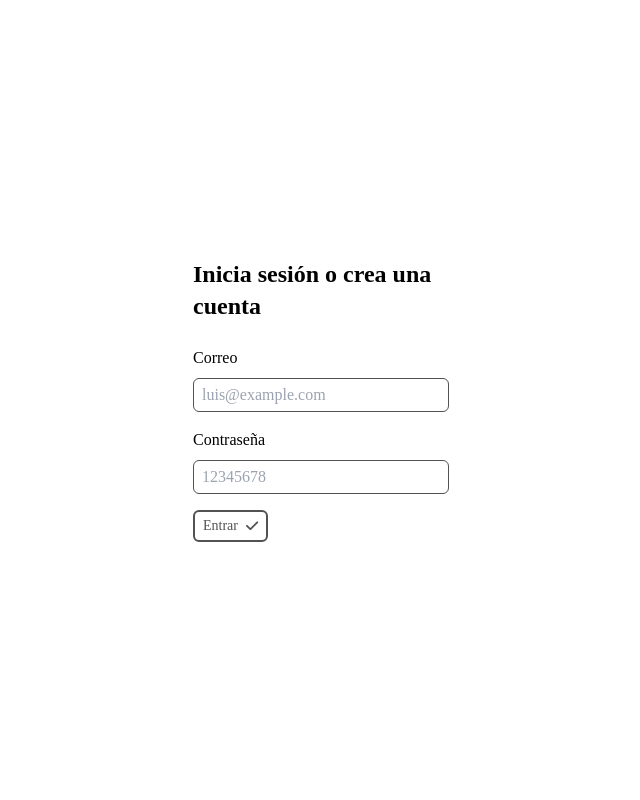
After one commit to LUISEDOCCOR/Portafy, a Flask app: page /auth/ in a window 1280 px wide. The commit adds this page. Shown: the whole page, without its empty margins (319-959 px from the left). Run offline with Flask 3, Linux system fonts and the light colour scheme; some libraries are stand-ins or nearby versions; some web fonts are replaced.

Commit message:
feat: create auth page (only page)

```diff
--- a/app.py
+++ b/app.py
@@ -1,6 +1,8 @@
 from flask import Flask, render_template
+from routes.auth_routes import bp as bp_auth
 
 app = Flask(__name__)
+app.register_blueprint(bp_auth)
 
 @app.get("/")
 def index():
--- /dev/null
+++ b/controllers/auth_controllers.py
@@ -0,0 +1,6 @@
+from flask import render_template
+
+class AuthController:
+    @classmethod
+    def auth (cls):
+        return render_template("pages/auth.html")
--- /dev/null
+++ b/routes/auth_routes.py
@@ -0,0 +1,8 @@
+from flask import Blueprint
+from controllers.auth_controllers import AuthController
+
+bp = Blueprint("auth", __name__, url_prefix="/auth")
+
+@bp.route("/", methods=["GET", "POST"])
+def auth ():
+    return AuthController.auth()
--- a/static/css/output.css
+++ b/static/css/output.css
@@ -562,6 +562,10 @@ video {
   display: block;
 }
 
+.flex {
+  display: flex;
+}
+
 .inline-flex {
   display: inline-flex;
 }
@@ -576,6 +580,30 @@ video {
 
 .w-full {
   width: 100%;
+}
+
+.w-72 {
+  width: 18rem;
+}
+
+.w-96 {
+  width: 24rem;
+}
+
+.w-\[30vw\] {
+  width: 30vw;
+}
+
+.w-\[25vw\] {
+  width: 25vw;
+}
+
+.w-\[20vw\] {
+  width: 20vw;
+}
+
+.flex-col {
+  flex-direction: column;
 }
 
 .place-content-center {
@@ -610,6 +638,12 @@ video {
   margin-bottom: calc(2rem * var(--tw-space-y-reverse));
 }
 
+.space-y-4 > :not([hidden]) ~ :not([hidden]) {
+  --tw-space-y-reverse: 0;
+  margin-top: calc(1rem * calc(1 - var(--tw-space-y-reverse)));
+  margin-bottom: calc(1rem * var(--tw-space-y-reverse));
+}
+
 .rounded-md {
   border-radius: 0.375rem;
 }
@@ -618,9 +652,23 @@ video {
   border-width: 2px;
 }
 
+.border {
+  border-width: 1px;
+}
+
 .border-neutral-600 {
   --tw-border-opacity: 1;
   border-color: rgb(82 82 82 / var(--tw-border-opacity, 1));
+}
+
+.bg-white {
+  --tw-bg-opacity: 1;
+  background-color: rgb(255 255 255 / var(--tw-bg-opacity, 1));
+}
+
+.bg-red-100 {
+  --tw-bg-opacity: 1;
+  background-color: rgb(254 226 226 / var(--tw-bg-opacity, 1));
 }
 
 .px-2 {
@@ -652,6 +700,16 @@ video {
   line-height: 1.25rem;
 }
 
+.text-xl {
+  font-size: 1.25rem;
+  line-height: 1.75rem;
+}
+
+.text-2xl {
+  font-size: 1.5rem;
+  line-height: 2rem;
+}
+
 .font-semibold {
   font-weight: 600;
 }
@@ -663,6 +721,11 @@ video {
 .text-neutral-600 {
   --tw-text-opacity: 1;
   color: rgb(82 82 82 / var(--tw-text-opacity, 1));
+}
+
+.outline-none {
+  outline: 2px solid transparent;
+  outline-offset: 2px;
 }
 
 .transition-colors {
@@ -724,6 +787,10 @@ html {
     width: 50%;
   }
 
+  .lg\:w-\[20vw\] {
+    width: 20vw;
+  }
+
   .lg\:px-0 {
     padding-left: 0px;
     padding-right: 0px;
--- a/templates/layouts/main_layout.html
+++ b/templates/layouts/main_layout.html
@@ -21,7 +21,7 @@
         />
         <title>Portafy</title>
     </head>
-    <body>
+    <body class="px-4 lg:px-0">
         {% block children %}
         {% endblock children %}
     </body>
--- /dev/null
+++ b/templates/macros/button_macro.html
@@ -0,0 +1,9 @@
+{% macro render_button(label="Entrar",icon="fa-solid fa-arrow-up-right-from-square") %}
+<button
+    class="inline-flex gap-2 font-mono text-sm text-neutral-600
+    items-center border-2 border-neutral-600 px-2 py-1
+    rounded-md hover:text-black transition-colors">
+    <span>{{ label }}</span>
+    <i class="{{ icon }}"></i>
+</button>
+{% endmacro %}
--- /dev/null
+++ b/templates/macros/input_macro.html
@@ -0,0 +1,11 @@
+{% macro render_input(label, id, name, placeholder, type="text") %}
+<label for="{{ id }}" class="flex flex-col gap-2">
+    <span>{{ label }}</span>
+    <input
+        name="{{ name }}"
+        type="{{ type }}"
+        placeholder="{{ placeholder }}"
+        class="border border-neutral-600 px-2 py-1 rounded-md"
+    >
+</label>
+{% endmacro %}
--- /dev/null
+++ b/templates/pages/auth.html
@@ -0,0 +1,14 @@
+{% extends "layouts/main_layout.html" %} {% block children %}
+{% from "macros/input_macro.html" import render_input %}
+{% from "macros/button_macro.html" import render_button %}
+<main class="grid place-content-center min-h-screen">
+    <article class="space-y-6 w-full lg:w-[20vw]">
+        <h1 class="text-2xl font-semibold">Inicia sesión o crea una cuenta</h1>
+        <form method="POST" class="font-mono space-y-4">
+            {{ render_input("Correo", "email", "email", "luis@example.com") }}
+            {{ render_input("Contraseña", "password", "password", "12345678", "password") }}
+            {{ render_button(icon="fa-solid fa-check") }}
+        </form>
+    </article>
+</main>
+{% endblock children %}
--- a/templates/pages/index.html
+++ b/templates/pages/index.html
@@ -1,6 +1,6 @@
 {% from "macros/link_macro.html" import render_link  %}
 {% extends "layouts/main_layout.html" %} {% block children %}
-<main class="grid place-content-center min-h-screen px-4 lg:px-0">
+<main class="grid place-content-center min-h-screen">
     <section class="w-full lg:w-1/2 space-y-8">
         <div class="space-y-6">
             <h1 class="text-5xl font-semibold leading-sung">Crea tu portafolio de forma simple y rápida.</h1>
@@ -9,7 +9,7 @@
                 Solo necesitas registrarte para empezar, <b>sin complicaciones ni distracciones.</b>
             </p>
         </div>
-        {{ render_link("/auth") }}
+        {{ render_link(url_for("auth.auth")) }}
     </section>
 </main>
 {% endblock children %}
```
